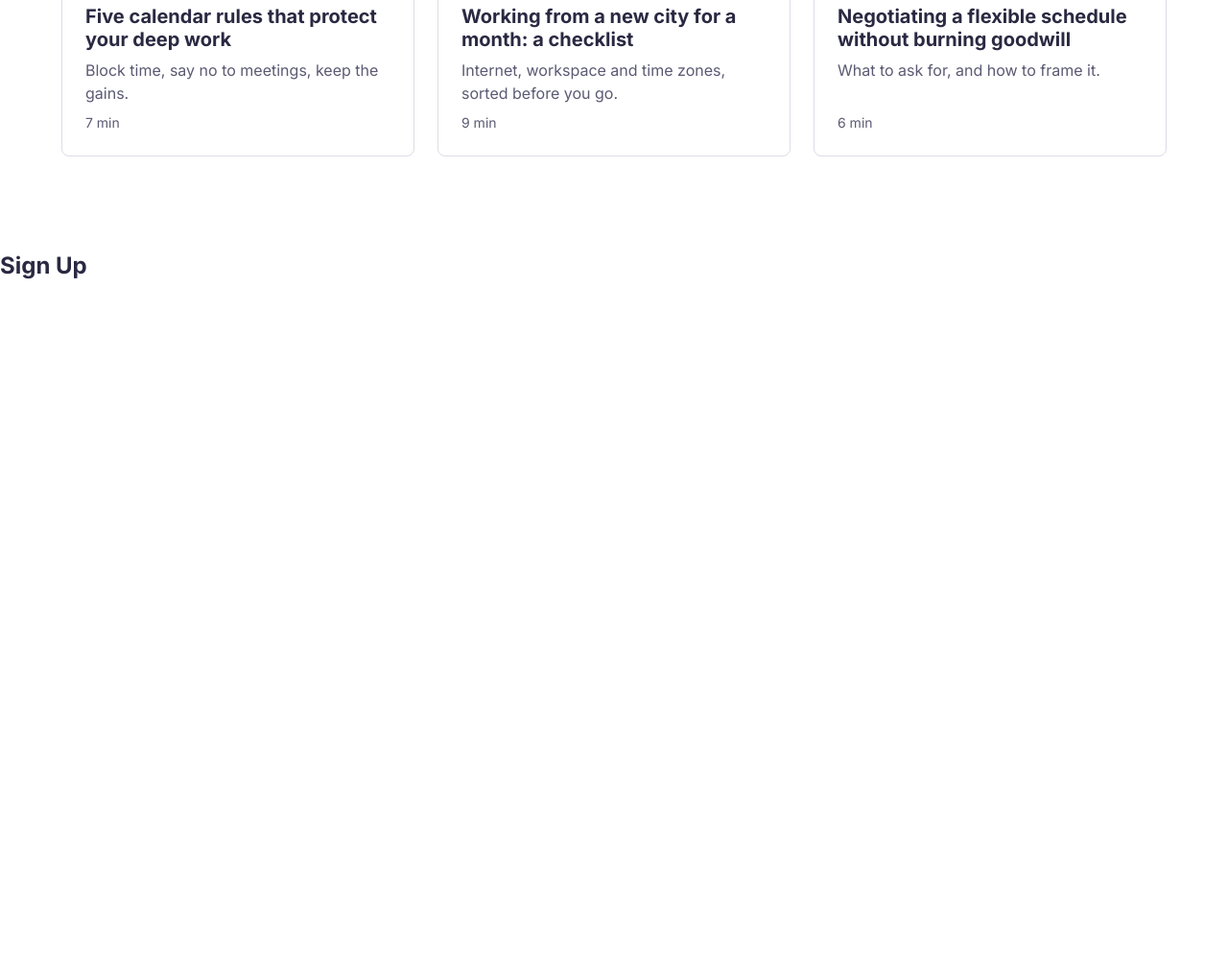
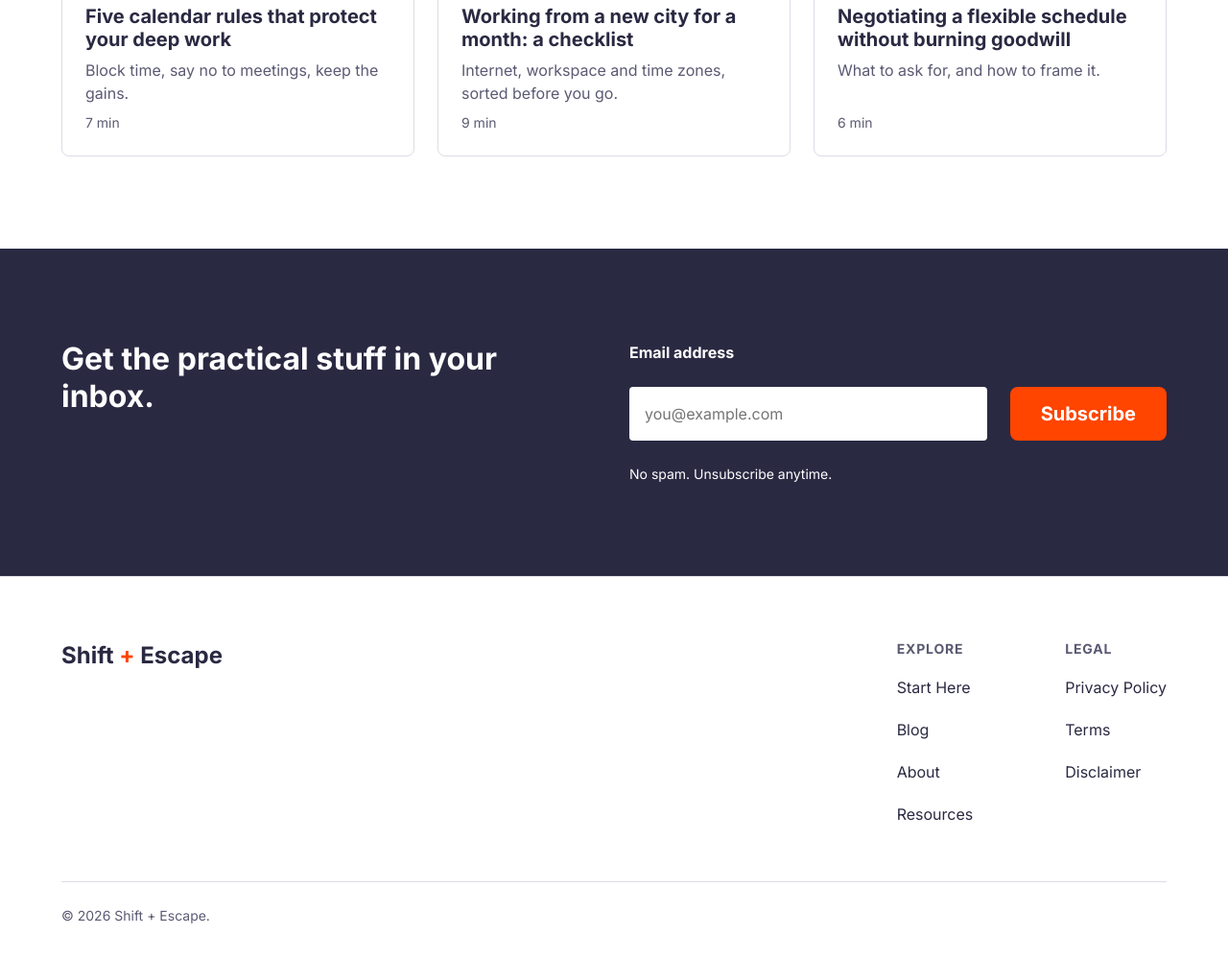
Before and after one commit to claprincedesigns/UI-Engineer, a website built with Vite: page week-01-shift-escape-layout/index.html in a window 1280 px wide. Shown: the part 1443-2442 px from the top of the page at 96% size. Before the commit the page ends 1738 px from the top, so only its background shows below. Built offline with nearby package versions, Linux system fonts and the light colour scheme.

Commit message:
Added signup and footer

```diff
--- a/week-01-shift-escape-layout/index.html
+++ b/week-01-shift-escape-layout/index.html
@@ -7,7 +7,7 @@
     <link rel="preconnect" href="https://fonts.googleapis.com">
 <link rel="preconnect" href="https://fonts.gstatic.com" crossorigin>
 <link href="https://fonts.googleapis.com/css2?family=Inter:opsz,wght@14..32,100..900&display=swap" rel="stylesheet">
-    <title>Shift Escape</title>
+    <title>Shift + Escape</title>
   </head>
   <body>
     <header>
@@ -114,11 +114,59 @@
         </div>
         </div>
       </section>
-      <section id="signup">
-        <h2>Sign Up</h2>
-
+      <section id="signup" class="signup">
+        <div class="container">
+          <div class="signup-header">
+            <h2>Get the practical stuff in your inbox.</h2>
+          </div>
+          <div class="signup-form">
+          <form action="#" method="POST">
+            <label for="email">Email address</label>
+            <div class="form-group">
+              <input id="email" type="email" name="email" autocomplete="email" placeholder="you@example.com" required />
+            <button type="submit" class="btn btn-primary">Subscribe</button>
+          </div>
+            <p class="signup-form-note">No spam. Unsubscribe anytime.</p>
+          </form>
+          </div>
+        </div>
       </section>
     </main>
-    <footer></footer>
+    <footer>
+      <div class="container">
+        <div class="footer-row">
+          <div class="footer-left">
+          <a href="#hero" class="logo">Shift <span class="logo-highlight">+</span> Escape</a>
+        </div>
+<div class="footer-right">
+          <div class="explore">
+            <h2>Explore</h2>
+          <nav aria-label="Explore">
+            <ul>
+              <li><a href="#guides">Start Here</a></li>
+              <li><a href="#signup">Blog</a></li>
+              <li><a href="#about">About</a></li>
+              <li><a href="#resources">Resources</a></li>
+            </ul>
+          </nav>
+          </div>
+         <div class="legal">
+            <h2>Legal</h2>
+          <nav aria-label="Legal">
+            <ul>
+              <li><a href="#privacy">Privacy Policy</a></li>
+              <li><a href="#terms">Terms</a></li>
+              <li><a href="#disclaimer">Disclaimer</a></li>
+            </ul>
+          </nav>
+          </div>
+        </div>
+        </div>
+
+        <div class="footer-bottom">
+          <p>&copy; 2026 Shift + Escape.</p>
+      </div>
+      </div>
+    </footer>
   </body>
 </html>
--- a/week-01-shift-escape-layout/src/style.css
+++ b/week-01-shift-escape-layout/src/style.css
@@ -88,21 +88,21 @@ header .container {
   justify-content: space-between;
   height: 80px;
 }
-
+header nav ul {
+  display: flex;
+  gap: var(--space-4);
+}
 :focus-visible {
   outline: 2px solid var(--color-primary);
   outline-offset: 2px;
 }
 
-nav {
+header nav {
   display: flex;
   align-items: center;
 }
 
 nav ul {
-  display: flex;
-  justify-content: center;
-  gap: var(--space-4);
   list-style: none;
   margin: 0;
   padding: 0;
@@ -293,3 +293,105 @@ nav a {
   color: var(--color-text-muted);
   margin-top: var(--space-2);
 }
+
+.signup {
+  width: 100%;
+  background-color: var(--color-navy);
+  color: var(--color-bg);
+  padding: var(--space-8) 0;
+}
+
+.signup .container {
+  display: flex;
+  flex-wrap: wrap;
+  justify-content: space-between;
+  align-items: flex-start;
+  gap: var(--space-6);
+}
+
+.signup .signup-header {
+  max-width: 520px;
+  flex: 1 1 26rem;
+  min-width: 0;
+}
+
+.signup .signup-header h2 {
+  font-size: var(--font-size-2xl);
+  line-height: var(--line-height-headings);
+  font-weight: var(--font-weight-bold);
+}
+
+.signup .signup-form {
+  max-width: 560px;
+  flex: 1 1 28rem;
+}
+
+.signup .signup-form label {
+  font-size: var(--font-size-base);
+  font-weight: var(--font-weight-bold);
+}
+
+.signup .signup-form form {
+  display: flex;
+  flex-direction: column;
+  gap: var(--space-4);
+}
+
+.signup .signup-form input {
+  font-size: var(--font-size-base);
+  padding: var(--space-3);
+  border-radius: var(--radius-sm);
+  min-height: 56px;
+  border: none;
+  min-width: 0;
+  flex: 1;
+}
+
+.form-group {
+  display: flex;
+  gap: var(--space-4);
+}
+
+.signup .signup-form-note {
+  font-size: var(--font-size-sm);
+  color: var(--color-bg);
+}
+
+footer {
+  width: 100%;
+  background-color: var(--color-bg);
+  border-top: 1px solid var(--color-border);
+  padding: var(--space-7) 0 var(--space-6);
+}
+
+.footer-row {
+  align-items: flex-start;
+  display: flex;
+  justify-content: space-between;
+  align-items: flex-start;
+}
+
+.footer-right {
+  display: flex;
+  gap: var(--space-8);
+}
+
+footer nav a:hover {
+  text-decoration: underline;
+}
+
+footer h2 {
+  font-size: var(--font-size-sm);
+  color: var(--color-text-muted);
+  text-transform: uppercase;
+  letter-spacing: 0.06em;
+  margin-bottom: var(--space-2);
+}
+
+.footer-bottom {
+  color: var(--color-text-muted);
+  font-size: var(--font-size-sm);
+  margin-top: var(--space-6);
+  border-top: 1px solid var(--color-border);
+  padding-top: var(--space-4);
+}
```
